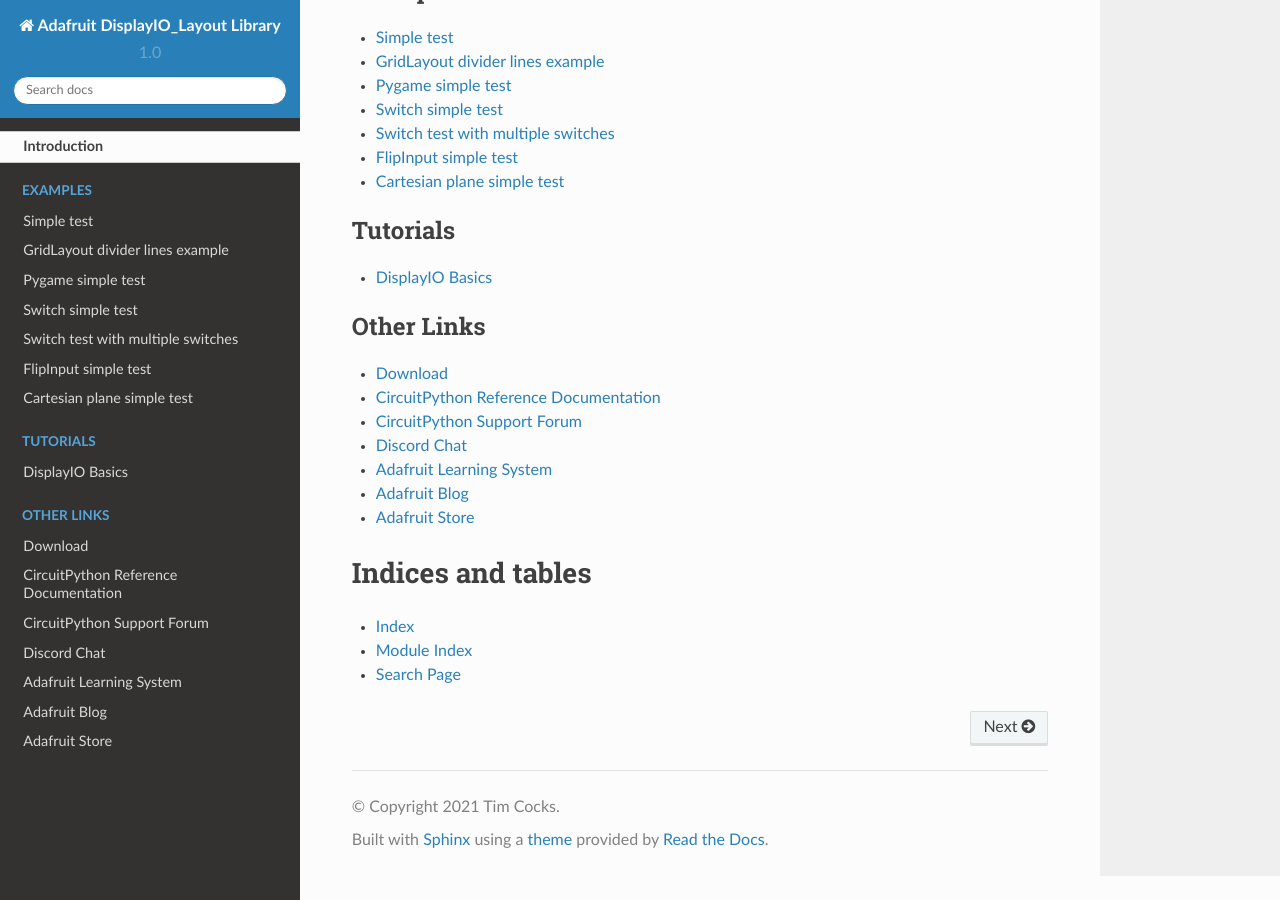
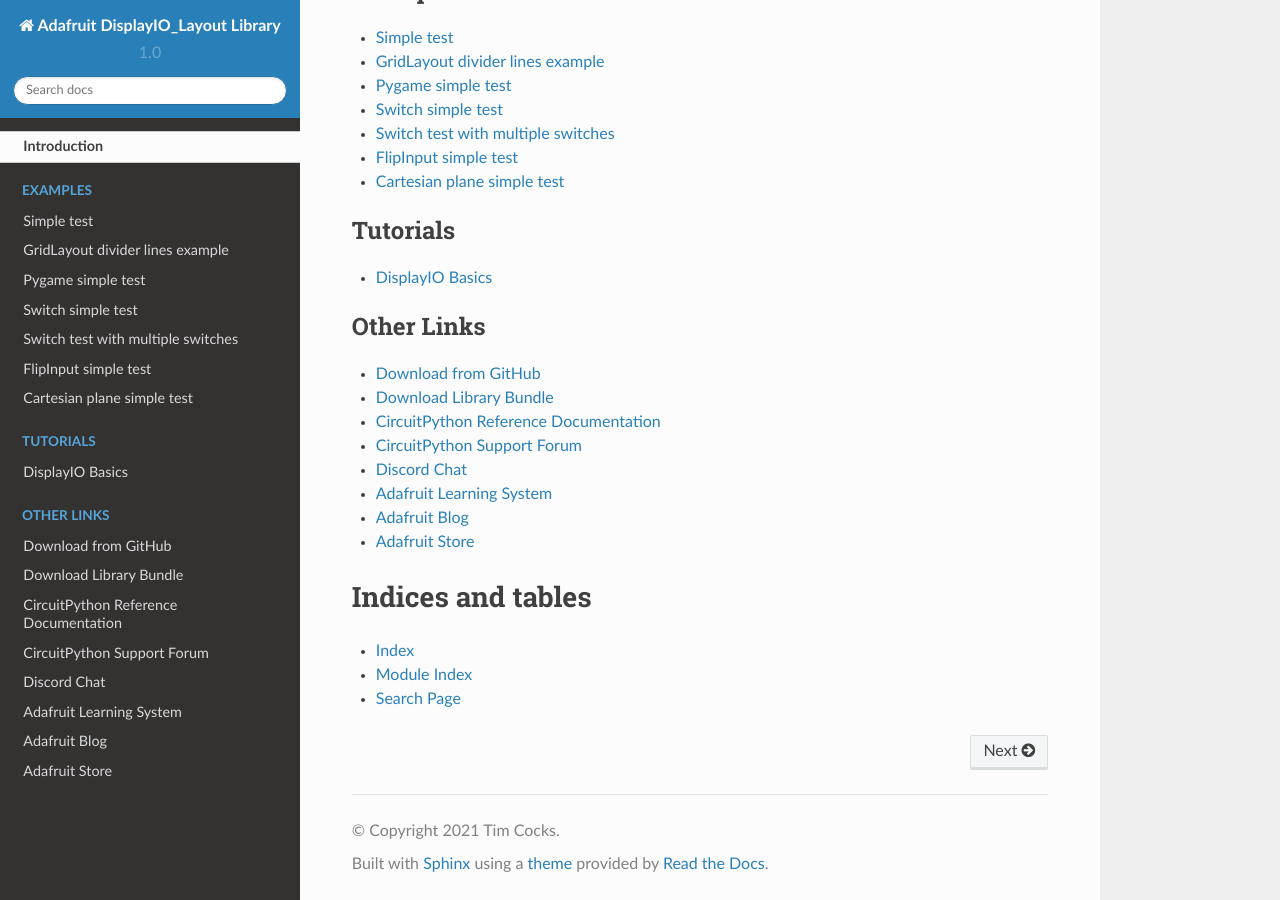
Before and after one commit to adafruit/Adafruit_CircuitPython_DisplayIO_Layout, a Sphinx documentation site: the page built from docs/index.rst, in a window 1280 px wide and 900 px high, scrolled down 1443 px. Built offline with Sphinx 7.4.7 and the Read the Docs theme 2.0.0, drawn with Linux system fonts in a browser that asks for light colours.

Commit message:
Added cp.org link to index.rst

```diff
--- a/docs/index.rst
+++ b/docs/index.rst
@@ -33,7 +33,8 @@
 .. toctree::
     :caption: Other Links
 
-    Download <https://github.com/adafruit/adafruit_CircuitPython_DisplayIO_Layout/releases/latest>
+    Download from GitHub <https://github.com/adafruit/adafruit_CircuitPython_DisplayIO_Layout/releases/latest>
+    Download Library Bundle <https://circuitpython.org/libraries>
     CircuitPython Reference Documentation <https://docs.circuitpython.org>
     CircuitPython Support Forum <https://forums.adafruit.com/viewforum.php?f=60>
     Discord Chat <https://adafru.it/discord>
```
